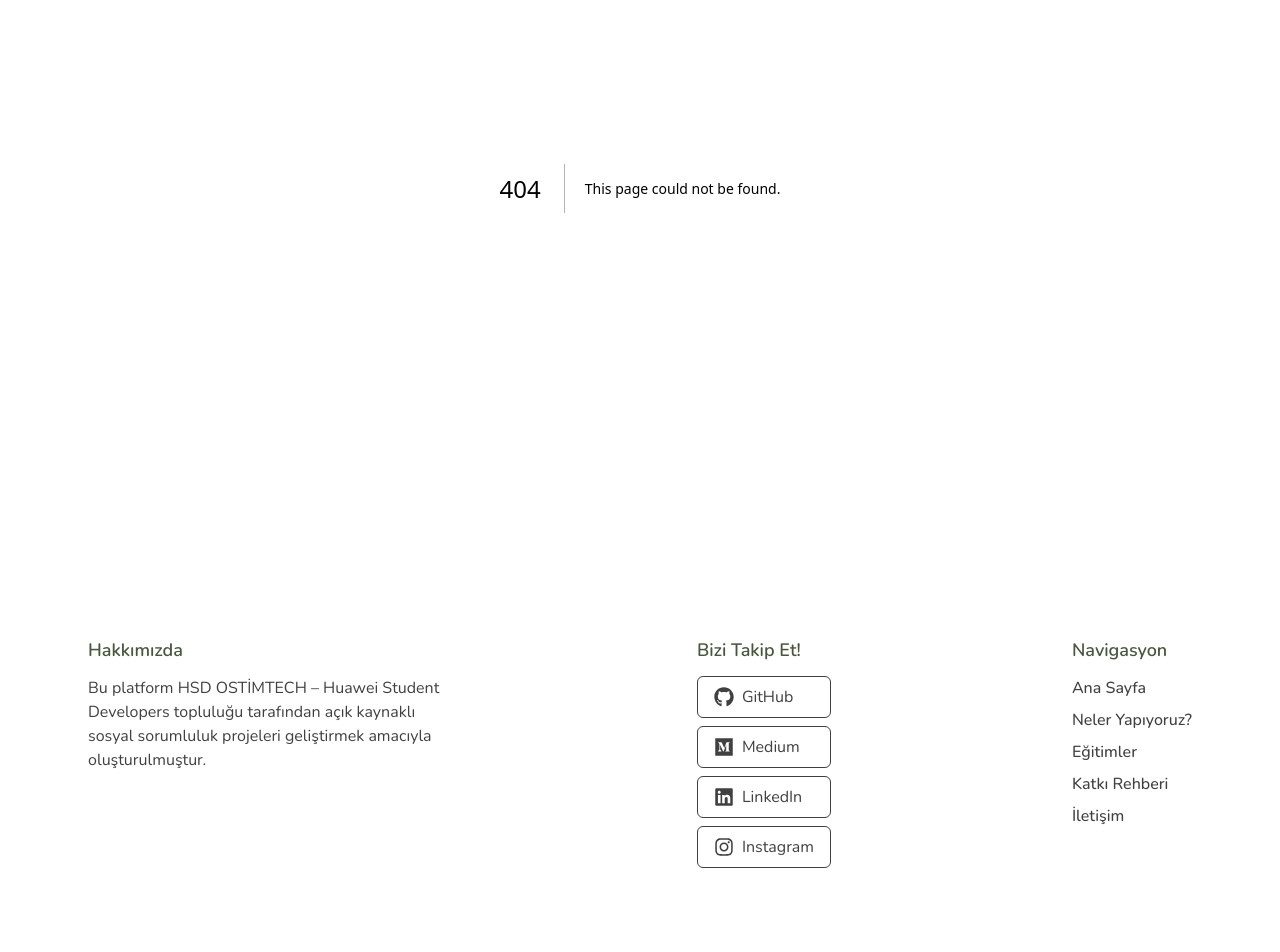
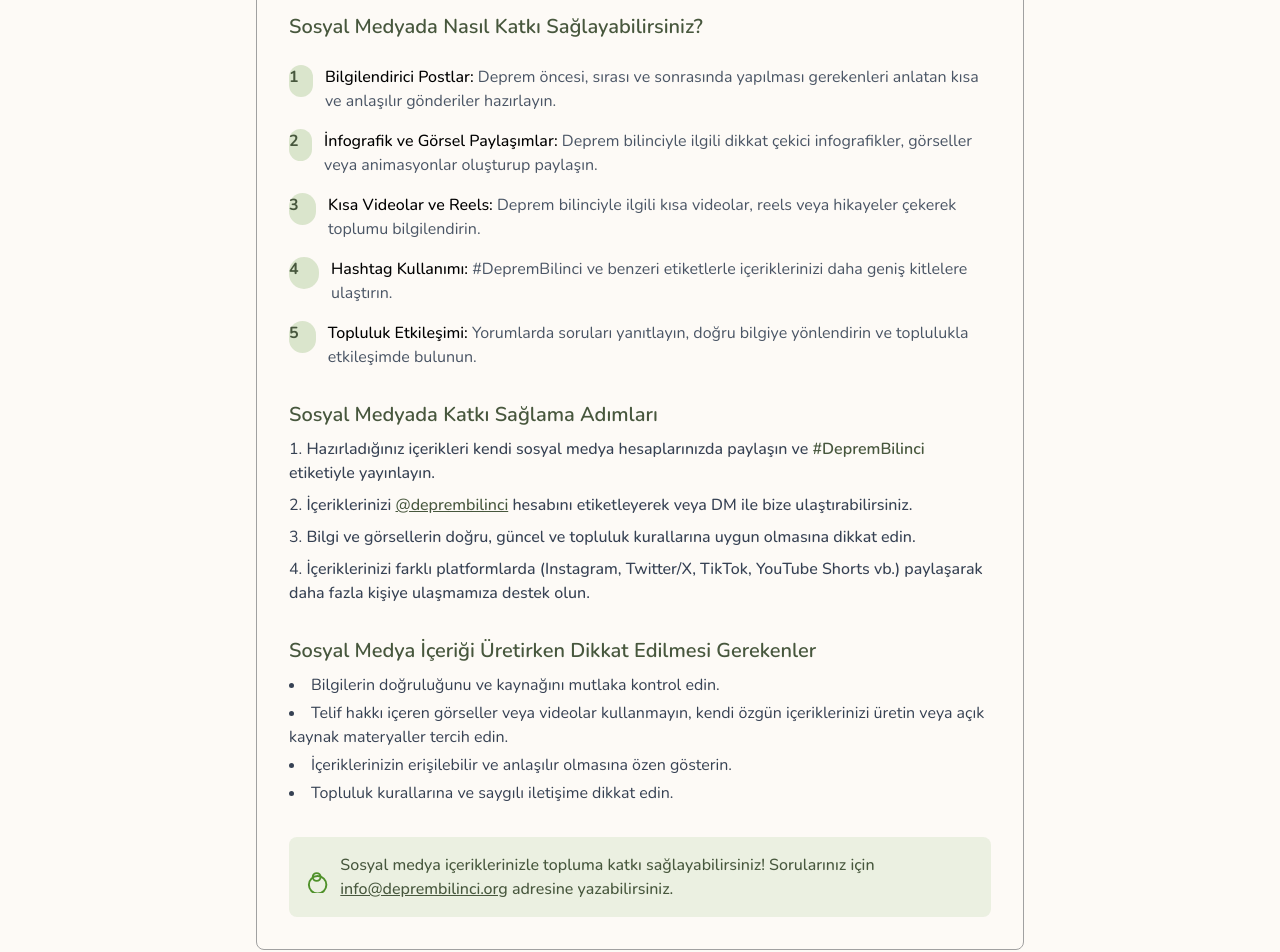
Before and after one commit to HSD-OSTIMTECH/DepremBilinci, a Next.js app: page /katki/paylas in a window 1280 px wide. Before the commit this address had no page. Shown: the part 300-1252 px from the top of the page. Before the commit the page ends 1216 px from the top, so only its background shows below. Built offline with nearby package versions, Linux system fonts and the light colour scheme.

Commit message:
feat: created paylas page site

```diff
--- /dev/null
+++ b/pages/katki/paylas.tsx
@@ -0,0 +1,162 @@
+import React from "react";
+
+const Paylas = () => {
+    return (
+        <main className="min-h-screen py-12 px-4">
+            <section className="max-w-3xl mx-auto rounded-lg border border-neutral-400 p-8">
+                <h1 className="text-2xl font-semibold text-primary mb-4">
+                    Sosyal Medyada Paylaşarak Deprem Bilinci’ni Güçlendirin
+                </h1>
+                <p className="text-gray-700 mb-6">
+                    Deprem Bilinci projesine sosyal medya üzerinden içerik üreterek katkı sağlamak isteyen herkese açığız!
+                    Toplumu bilinçlendirmek, doğru bilgiye erişimi artırmak ve daha fazla kişiye ulaşmak için birlikte çalışıyoruz.
+                    Katkı sağlamak için aşağıdaki önerileri ve adımları takip edebilirsiniz.
+                </p>
+
+                <div className="mb-8">
+                    <h2 className="text-xl font-semibold text-primary mb-2">
+                        Sosyal Medyada Nasıl Katkı Sağlayabilirsiniz?
+                    </h2>
+                    <ul className="space-y-4 mt-6">
+                        <li className="flex items-start">
+                            <span className="inline-block w-8 h-8 bg-sage/20 text-primary rounded-full flex items-center justify-center mr-3 font-bold">
+                                1
+                            </span>
+                            <div>
+                                <span className="font-medium">Bilgilendirici Postlar:</span>
+                                <span className="text-gray-600">
+                                    {" "}
+                                    Deprem öncesi, sırası ve sonrasında yapılması gerekenleri anlatan kısa ve anlaşılır gönderiler hazırlayın.
+                                </span>
+                            </div>
+                        </li>
+                        <li className="flex items-start">
+                            <span className="inline-block w-8 h-8 bg-sage/20 text-primary rounded-full flex items-center justify-center mr-3 font-bold">
+                                2
+                            </span>
+                            <div>
+                                <span className="font-medium">İnfografik ve Görsel Paylaşımlar:</span>
+                                <span className="text-gray-600">
+                                    {" "}
+                                    Deprem bilinciyle ilgili dikkat çekici infografikler, görseller veya animasyonlar oluşturup paylaşın.
+                                </span>
+                            </div>
+                        </li>
+                        <li className="flex items-start">
+                            <span className="inline-block w-8 h-8 bg-sage/20 text-primary rounded-full flex items-center justify-center mr-3 font-bold">
+                                3
+                            </span>
+                            <div>
+                                <span className="font-medium">Kısa Videolar ve Reels:</span>
+                                <span className="text-gray-600">
+                                    {" "}
+                                    Deprem bilinciyle ilgili kısa videolar, reels veya hikayeler çekerek toplumu bilgilendirin.
+                                </span>
+                            </div>
+                        </li>
+                        <li className="flex items-start">
+                            <span className="inline-block w-8 h-8 bg-sage/20 text-primary rounded-full flex items-center justify-center mr-3 font-bold">
+                                4
+                            </span>
+                            <div>
+                                <span className="font-medium">Hashtag Kullanımı:</span>
+                                <span className="text-gray-600">
+                                    {" "}
+                                    #DepremBilinci ve benzeri etiketlerle içeriklerinizi daha geniş kitlelere ulaştırın.
+                                </span>
+                            </div>
+                        </li>
+                        <li className="flex items-start">
+                            <span className="inline-block w-8 h-8 bg-sage/20 text-primary rounded-full flex items-center justify-center mr-3 font-bold">
+                                5
+                            </span>
+                            <div>
+                                <span className="font-medium">Topluluk Etkileşimi:</span>
+                                <span className="text-gray-600">
+                                    {" "}
+                                    Yorumlarda soruları yanıtlayın, doğru bilgiye yönlendirin ve toplulukla etkileşimde bulunun.
+                                </span>
+                            </div>
+                        </li>
+                    </ul>
+                </div>
+
+                <div className="mb-8">
+                    <h2 className="text-xl font-semibold text-primary mb-2">
+                        Sosyal Medyada Katkı Sağlama Adımları
+                    </h2>
+                    <ol className="list-decimal list-inside space-y-2 text-gray-700">
+                        <li>
+                            <span className="font-medium">
+                                Hazırladığınız içerikleri kendi sosyal medya hesaplarınızda paylaşın ve <span className="text-primary font-semibold">#DepremBilinci</span> etiketiyle yayınlayın.
+                            </span>
+                        </li>
+                        <li>
+                            <span className="font-medium">
+                                İçeriklerinizi <a href="https://www.instagram.com/deprembilinci" className="text-primary underline" target="_blank" rel="noopener noreferrer">@deprembilinci</a> hesabını etiketleyerek veya DM ile bize ulaştırabilirsiniz.
+                            </span>
+                        </li>
+                        <li>
+                            <span className="font-medium">
+                                Bilgi ve görsellerin doğru, güncel ve topluluk kurallarına uygun olmasına dikkat edin.
+                            </span>
+                        </li>
+                        <li>
+                            <span className="font-medium">
+                                İçeriklerinizi farklı platformlarda (Instagram, Twitter/X, TikTok, YouTube Shorts vb.) paylaşarak daha fazla kişiye ulaşmamıza destek olun.
+                            </span>
+                        </li>
+                    </ol>
+                </div>
+
+                <div className="mb-8">
+                    <h2 className="text-xl font-semibold text-primary mb-2">
+                        Sosyal Medya İçeriği Üretirken Dikkat Edilmesi Gerekenler
+                    </h2>
+                    <ul className="list-disc list-inside text-gray-700 space-y-1">
+                        <li>
+                            Bilgilerin doğruluğunu ve kaynağını mutlaka kontrol edin.
+                        </li>
+                        <li>
+                            Telif hakkı içeren görseller veya videolar kullanmayın, kendi özgün içeriklerinizi üretin veya açık kaynak materyaller tercih edin.
+                        </li>
+                        <li>
+                            İçeriklerinizin erişilebilir ve anlaşılır olmasına özen gösterin.
+                        </li>
+                        <li>
+                            Topluluk kurallarına ve saygılı iletişime dikkat edin.
+                        </li>
+                    </ul>
+                </div>
+
+                <div className="bg-sage/10 rounded-lg p-4 flex items-center">
+                    <svg
+                        className="w-8 h-8 text-sage mr-3"
+                        fill="none"
+                        stroke="currentColor"
+                        strokeWidth="2"
+                        viewBox="0 0 24 24"
+                    >
+                        <path
+                            strokeLinecap="round"
+                            strokeLinejoin="round"
+                            d="M16 12a4 4 0 01-8 0 4 4 0 018 0zm6 8a9 9 0 11-18 0 9 9 0 0118 0z"
+                        />
+                    </svg>
+                    <span className="text-primary font-medium">
+                        Sosyal medya içeriklerinizle topluma katkı sağlayabilirsiniz! Sorularınız için{" "}
+                        <a
+                            href="mailto:info@deprembilinci.org"
+                            className="underline"
+                        >
+                            info@deprembilinci.org
+                        </a>{" "}
+                        adresine yazabilirsiniz.
+                    </span>
+                </div>
+            </section>
+        </main>
+    );
+};
+
+export default Paylas;
```
